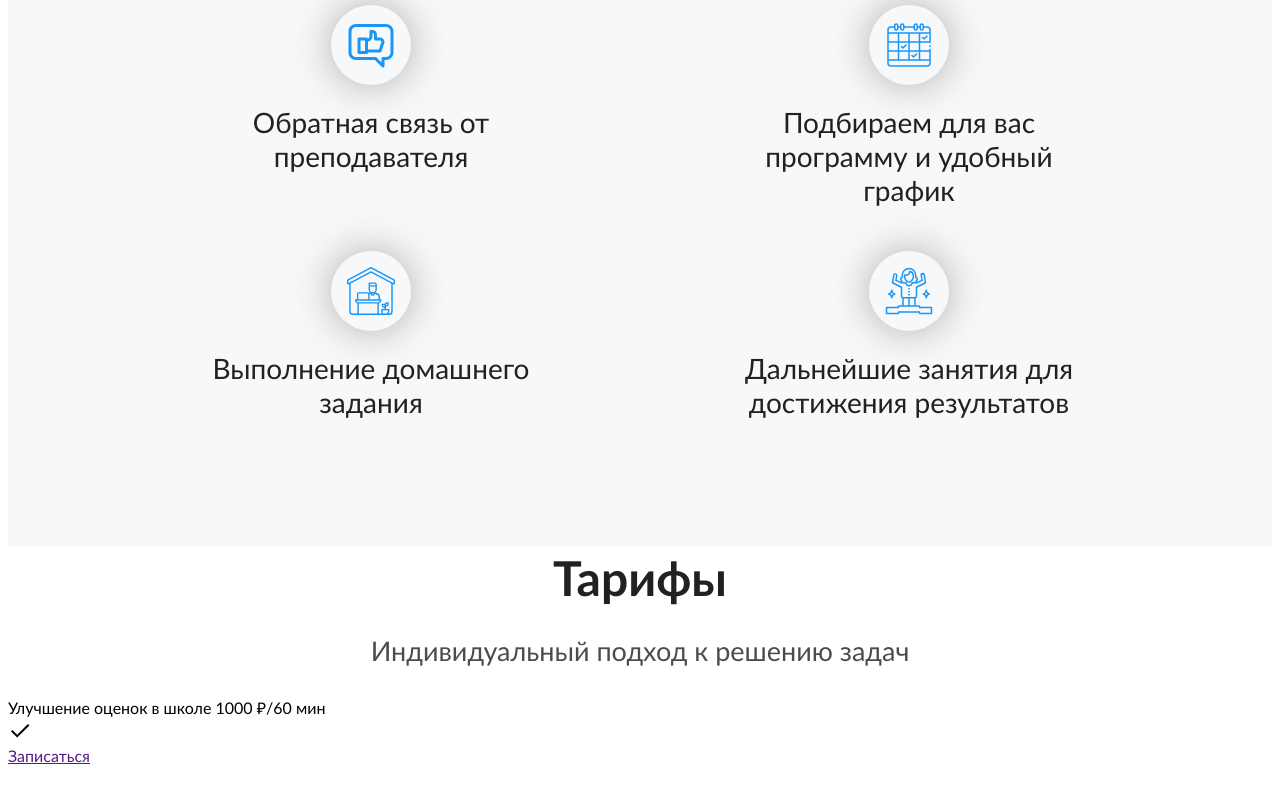
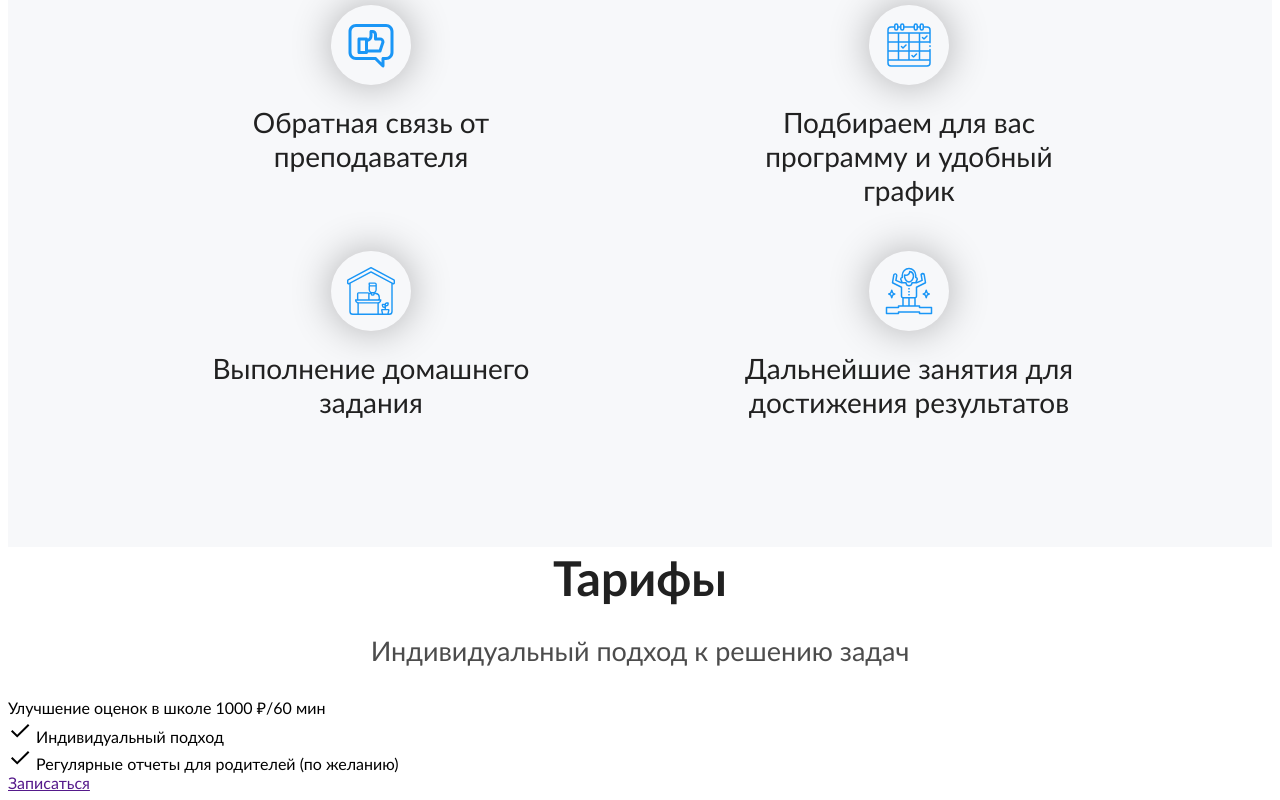
Before and after one commit to andreyka101/business-card_V2, a website built with Vite: page index.html in a window 1280 px wide. Shown: the part 1222-2022 px from the top of the page. Before the commit the page ends 1995 px from the top, so only its background shows below. Built offline with nearby package versions, Linux system fonts and the light colour scheme.

Commit message:
yuyuuyyyuyuuyuy

```diff
--- a/index.html
+++ b/index.html
@@ -157,8 +157,15 @@
         </div>
         <div class="list">
           <div class="quest">
+            <svg xmlns="http://www.w3.org/2000/svg" width="24" height="24" viewBox="0 0 24 24" aria-labelledby="cli-check" role="presentation" data-element="c4745d21-96ed-470a-b272-d307c7c7394a/3f40a0de-8196-43ea-bc65-d5e2d2c2c8b6" data-design="2fe00dc6-fcb0-11ea-adc1-0242ac120014/3f40a0de-8196-43ea-bc65-d5e2d2c2c8b6" class="cli-primary-color"><title id="cli-check" lang="en"></title><g fill="currentColor"><path d="M21.4141 6.41421L9.20698 18.6213L2.99988 12.4142L4.41409 11L9.20698 15.7929L19.9999 5L21.4141 6.41421Z" fill-rule="evenodd" clip-rule="evenodd"></path></g></svg>
             <span>
-              <svg xmlns="http://www.w3.org/2000/svg" width="24" height="24" viewBox="0 0 24 24" aria-labelledby="cli-check" role="presentation" data-element="c4745d21-96ed-470a-b272-d307c7c7394a/3f40a0de-8196-43ea-bc65-d5e2d2c2c8b6" data-design="2fe00dc6-fcb0-11ea-adc1-0242ac120014/3f40a0de-8196-43ea-bc65-d5e2d2c2c8b6" class="cli-primary-color"><title id="cli-check" lang="en"></title><g fill="currentColor"><path d="M21.4141 6.41421L9.20698 18.6213L2.99988 12.4142L4.41409 11L9.20698 15.7929L19.9999 5L21.4141 6.41421Z" fill-rule="evenodd" clip-rule="evenodd"></path></g></svg>
+              Ин­ди­виду­аль­ный под­ход
+            </span>
+          </div>
+          <div class="quest">
+            <svg xmlns="http://www.w3.org/2000/svg" width="24" height="24" viewBox="0 0 24 24" aria-labelledby="cli-check" role="presentation" data-element="c4745d21-96ed-470a-b272-d307c7c7394a/3f40a0de-8196-43ea-bc65-d5e2d2c2c8b6" data-design="2fe00dc6-fcb0-11ea-adc1-0242ac120014/3f40a0de-8196-43ea-bc65-d5e2d2c2c8b6" class="cli-primary-color"><title id="cli-check" lang="en"></title><g fill="currentColor"><path d="M21.4141 6.41421L9.20698 18.6213L2.99988 12.4142L4.41409 11L9.20698 15.7929L19.9999 5L21.4141 6.41421Z" fill-rule="evenodd" clip-rule="evenodd"></path></g></svg>
+            <span>
+              Регулярные отчеты для родителей (по желанию)
             </span>
           </div>
         </div>
--- a/src/style.scss
+++ b/src/style.scss
@@ -144,7 +144,6 @@ header{
     margin-bottom: 30px;
   }
 }
+#rates{
 
-
-
-// 1024
+}
```
